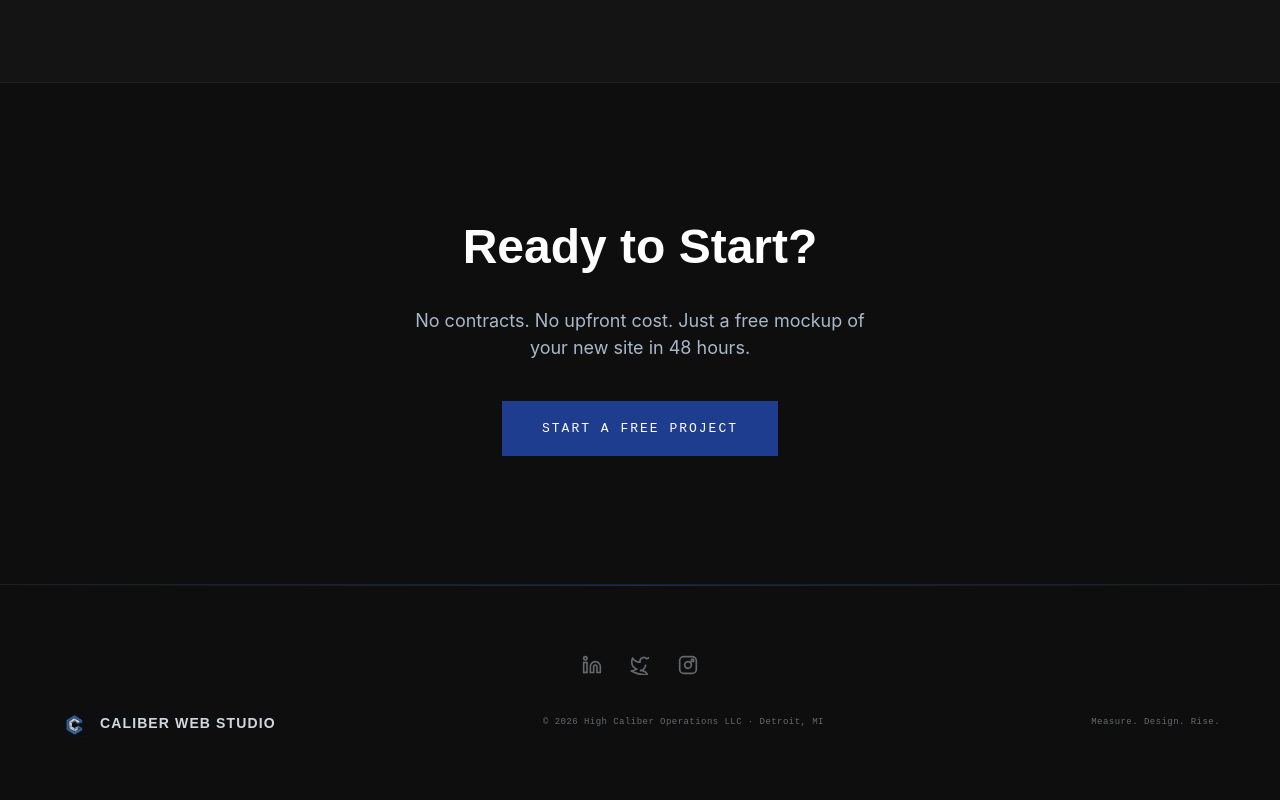
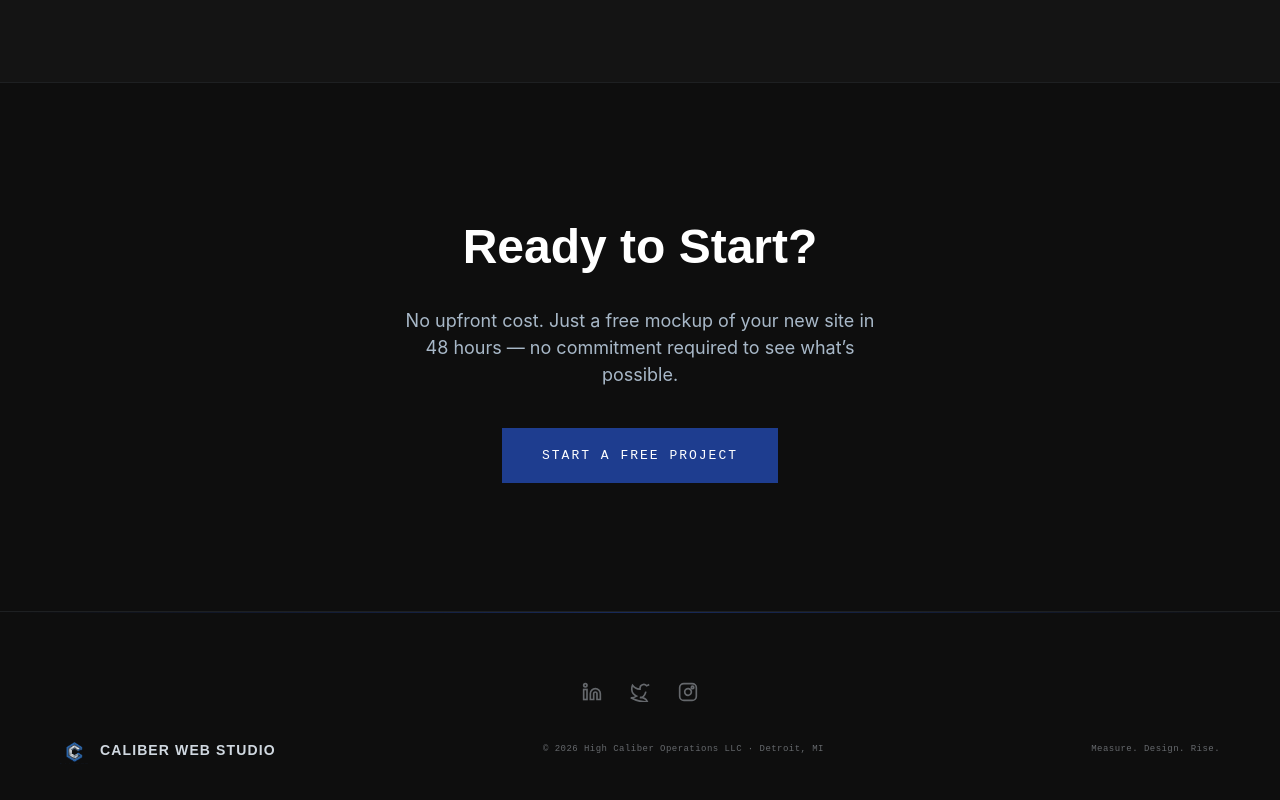
Before and after one commit to Darrin50/caliberwebstudio, a Next.js app: page /process in a window 1280 px wide. Shown: the part 3185-3985 px from the top of the page. Built offline with nearby package versions, Linux system fonts and the light colour scheme.

Commit message:
Fix process page CTA: remove contradicting "No contracts" claim

```diff
--- a/src/app/process/page.tsx
+++ b/src/app/process/page.tsx
@@ -77,7 +77,7 @@ export default function ProcessPage() {
 
         <section style={{ padding: 'clamp(80px,10vw,140px) clamp(20px,6vw,80px)', textAlign: 'center', borderTop: '1px solid var(--border, rgba(168,184,200,0.12))' }}>
           <h2 style={{ fontFamily: 'Syne, sans-serif', fontWeight: 800, fontSize: 'clamp(28px,4vw,48px)', color: '#fff', marginBottom: '24px' }}>Ready to Start?</h2>
-          <p style={{ color: 'var(--chrome, #A8B8C8)', fontSize: '18px', maxWidth: '480px', margin: '0 auto 40px' }}>No contracts. No upfront cost. Just a free mockup of your new site in 48 hours.</p>
+          <p style={{ color: 'var(--chrome, #A8B8C8)', fontSize: '18px', maxWidth: '480px', margin: '0 auto 40px' }}>No upfront cost. Just a free mockup of your new site in 48 hours — no commitment required to see what’s possible.</p>
           <Link href="/#contact" style={{ display: 'inline-block', background: 'var(--navy, #1E3D8F)', color: '#fff', fontFamily: 'Space Mono, monospace', fontSize: '13px', letterSpacing: '2px', textTransform: 'uppercase', padding: '18px 40px', textDecoration: 'none' }}>Start a Free Project</Link>
         </section>
 
```
